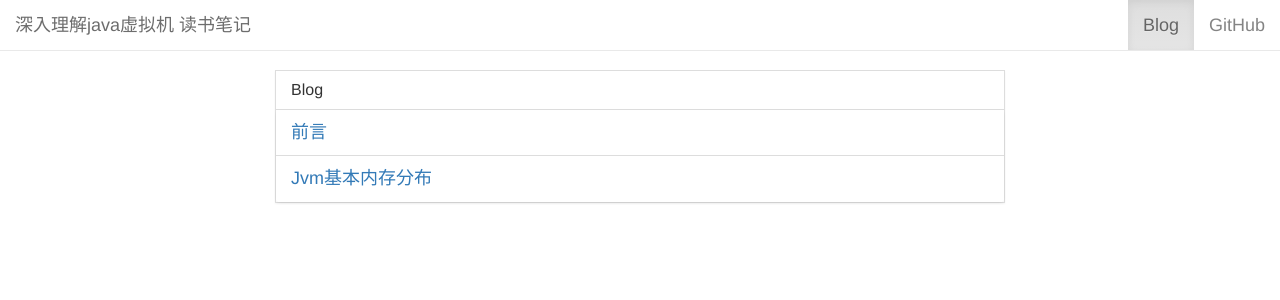
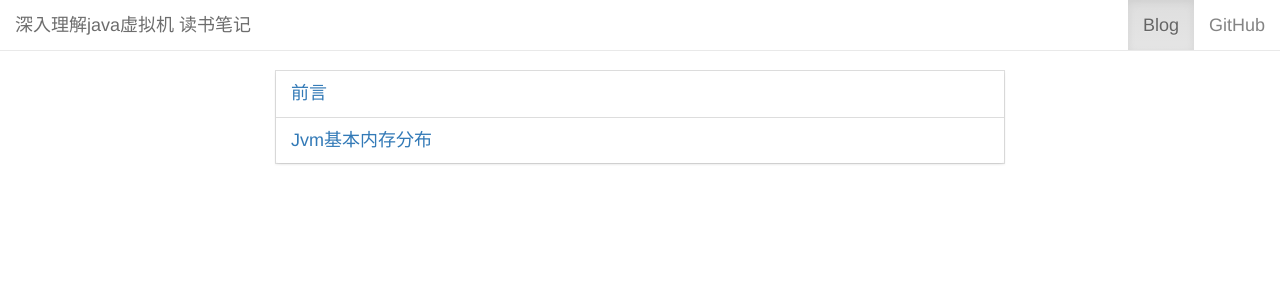
Before and after one commit to chufengma/JVMDocs, a Jekyll site: the page built from index.html, in a window 1280 px wide. Shown: the top 300 px of the page. Built offline with Jekyll 4.4.1, drawn with Linux system fonts in a browser that asks for light colours; nearby versions of some CDN libraries.

Commit message:
Update index.html

```diff
--- a/index.html
+++ b/index.html
@@ -4,9 +4,9 @@ layout: default
 
 <div class="col-md-8 col-sm-12">
     <div class="panel panel-default">
-		<div class="panel-heading">
+<!-- 		<div class="panel-heading">
 			<h3 class="panel-title">Blog</h3>
-		</div>
+		</div> -->
 		<ul class="list-group">
 			{% for post in site.posts reversed %}
 				<li class="list-group-item title">
```
